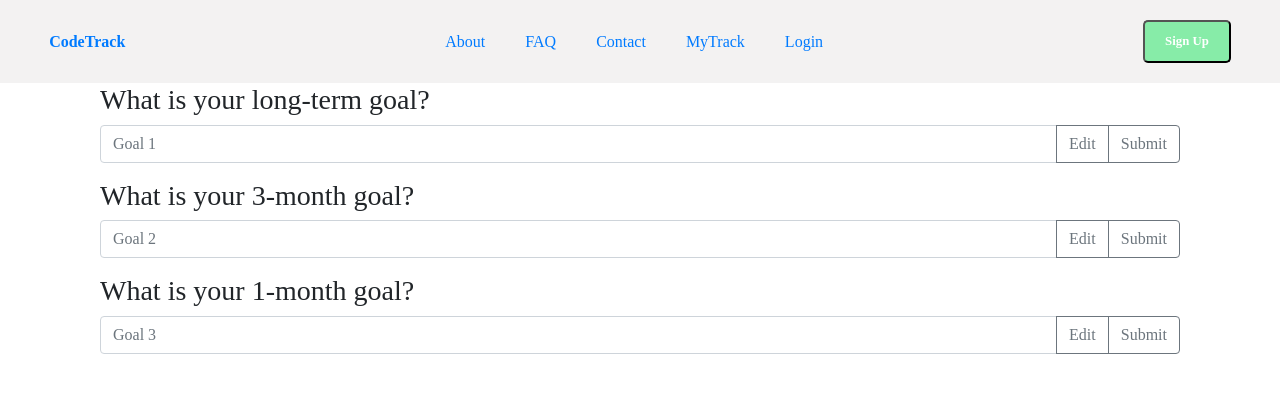
After one commit to chingu-voyages/v15-geckos-team-01, a Django app: template metrics/templates/metrics/mytrack.html in a window 1280 px wide. The commit adds this page. Shown: the top 393 px of the page. Run offline with Django 3.2, Linux system fonts and the light colour scheme; the template is opened without the code that fills it, so the values that code supplies are empty; some libraries are stand-ins or nearby versions.

Commit message:
added template for mytrack from front end.

```diff
--- a/metrics/forms.py
+++ b/metrics/forms.py
@@ -4,7 +4,7 @@ class GoalForm(forms.Form):
     text = forms.CharField(max_length=40,
     widget=forms.TextInput(
         attrs={
-            'placeholder': 'My New Goal',
-            'aria-label': 'Set a new Goal',
+            'placeholder': 'My New TO DO item',
+            'aria-label': 'Set a new To Do item',
             'aria-describedby': 'add-btn'
             }))
--- /dev/null
+++ b/metrics/templates/metrics/mytrack.html
@@ -0,0 +1,68 @@
+<!DOCTYPE html>
+{% load static %}
+<html lang="en">
+<head>
+    <meta charset="UTF-8">
+    <meta name="viewport" content="width=device-width, initial-scale=1.0">
+    <meta http-equiv="X-UA-Compatible" content="ie=edge">
+    <title>CodeTrack</title>
+    <link rel="stylesheet" href="https://stackpath.bootstrapcdn.com/bootstrap/4.4.1/css/bootstrap.min.css" integrity="sha384-Vkoo8x4CGsO3+Hhxv8T/Q5PaXtkKtu6ug5TOeNV6gBiFeWPGFN9MuhOf23Q9Ifjh" crossorigin="anonymous">
+    <!-- LOCAL
+    <link rel="stylesheet" href="style.css">
+    -->
+    <!-- DJANGO -->
+      <link rel=stylesheet href="{% static 'css/style.css' %}" />
+</head>
+<body>
+    <nav>
+
+        <div><a href="/"><strong>CodeTrack</strong></a></div>
+        <div class="menu">
+            <div class="menu_items"><a href="/">About</a></div>
+            <div class="menu_items"><a href="#">FAQ</a></div>
+            <div class="menu_items"><a href="#">Contact</a></div>
+            <div class="menu_items"><a href="#">MyTrack</a></div>
+            <div class="menu_items"><a href="#">Login</a></div>
+        </div>
+        <button class="btn_one">Sign Up</button>
+    </nav>
+
+    <main class="container">
+        <section class="container goals">
+            <form>
+                <h3>What is your long-term goal?</h3>
+                <div class="form-group">
+                    <div class="input-group">
+                        <input type="text" class="form-control" placeholder="Goal 1" aria-label="Goal 1" aria-describedby="button-addon4">
+                        <div class="input-group-append" id="button-addon4">
+                        <button class="btn btn-outline-secondary" type="button">Edit</button>
+                        <button class="btn btn-outline-secondary" type="button">Submit</button>
+                        </div>
+                    </div>
+                </div>
+                <h3>What is your 3-month goal?</h3>
+                <div class="form-group">
+                    <div class="input-group">
+                        <input type="text" class="form-control" placeholder="Goal 2" aria-label="Goal 2" aria-describedby="button-addon4">
+                        <div class="input-group-append" id="button-addon4">
+                        <button class="btn btn-outline-secondary" type="button">Edit</button>
+                        <button class="btn btn-outline-secondary" type="button">Submit</button>
+                        </div>
+                    </div>
+                </div>
+                <h3>What is your 1-month goal?</h3>
+                <div class="form-group">
+                    <div class="input-group">
+                        <input type="text" class="form-control" placeholder="Goal 3" aria-label="Goal 3" aria-describedby="button-addon4">
+                        <div class="input-group-append" id="button-addon4">
+                        <button class="btn btn-outline-secondary" type="button">Edit</button>
+                        <button class="btn btn-outline-secondary" type="button">Submit</button>
+                        </div>
+                    </div>
+                </div>
+                </form>
+        </section>
+
+    </main>
+</body>
+</html>
--- a/metrics/urls.py
+++ b/metrics/urls.py
@@ -7,6 +7,7 @@ from . import views
 urlpatterns = [
     path('accounts/', include('django.contrib.auth.urls')),
     path('metrics', views.load_metrics, name='metrics'),
+    path('myTrack', views.load_myTrack, name='myTrack'),
     path('addGoal', views.addGoal, name='addGoal'),
     path('deleteGoal/<goal_id>', views.deleteGoal, name="deleteGoal"),
 ]
--- a/static/css/style.css
+++ b/static/css/style.css
@@ -24,6 +24,10 @@ button {
     font-size: 1em;
     font-weight: bold;
     padding: 10px 20px;
+}
+
+img {
+    object-fit: contain;
 }
 
 .btn_one {
@@ -84,5 +88,7 @@ nav {
 
 .temporary {
     font-size: 2em;
-    padding: 100px 350px;
+    padding: 10px;
+    width: 40vw;
+    height: min-content;
 }
```
Also changed, not shown: GeckoOneHome/templates/GeckoOneHome/index.html (+7 -4 lines), metrics/models.py (+17 -0 lines), metrics/templates/metrics/metrics.html (+13 -0 lines), metrics/views.py (+13 -3 lines), static/css/custom_metrics.css (+16 -1 lines), db.sqlite3.
